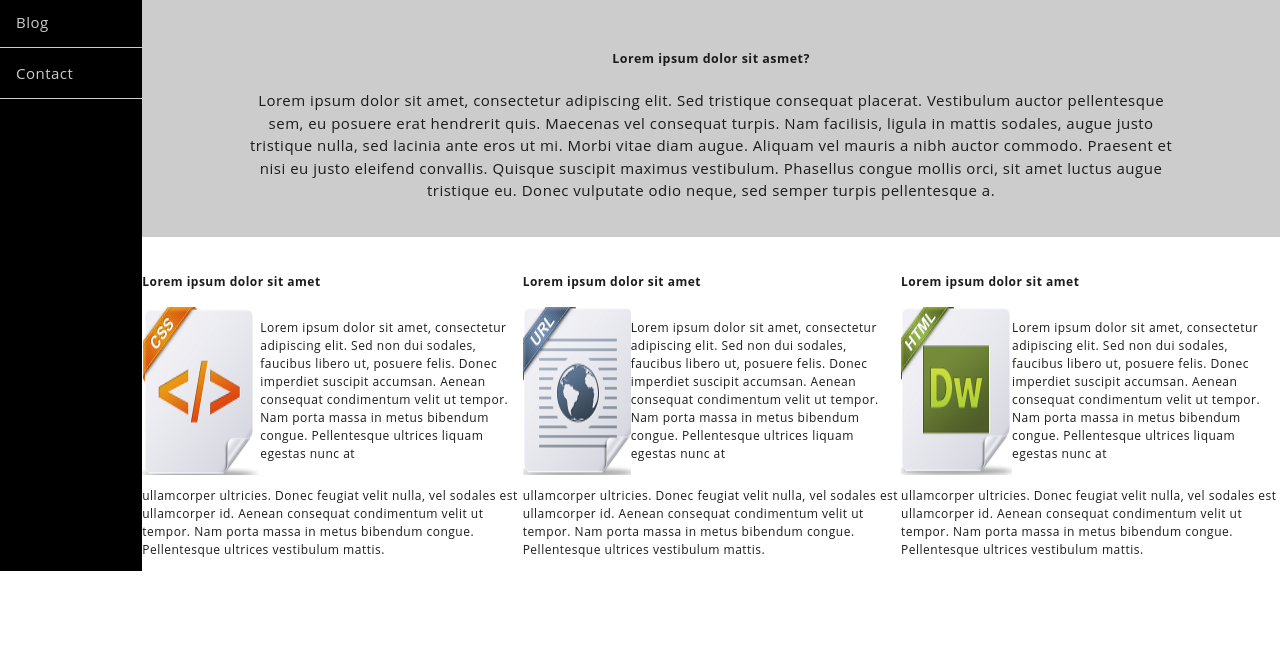
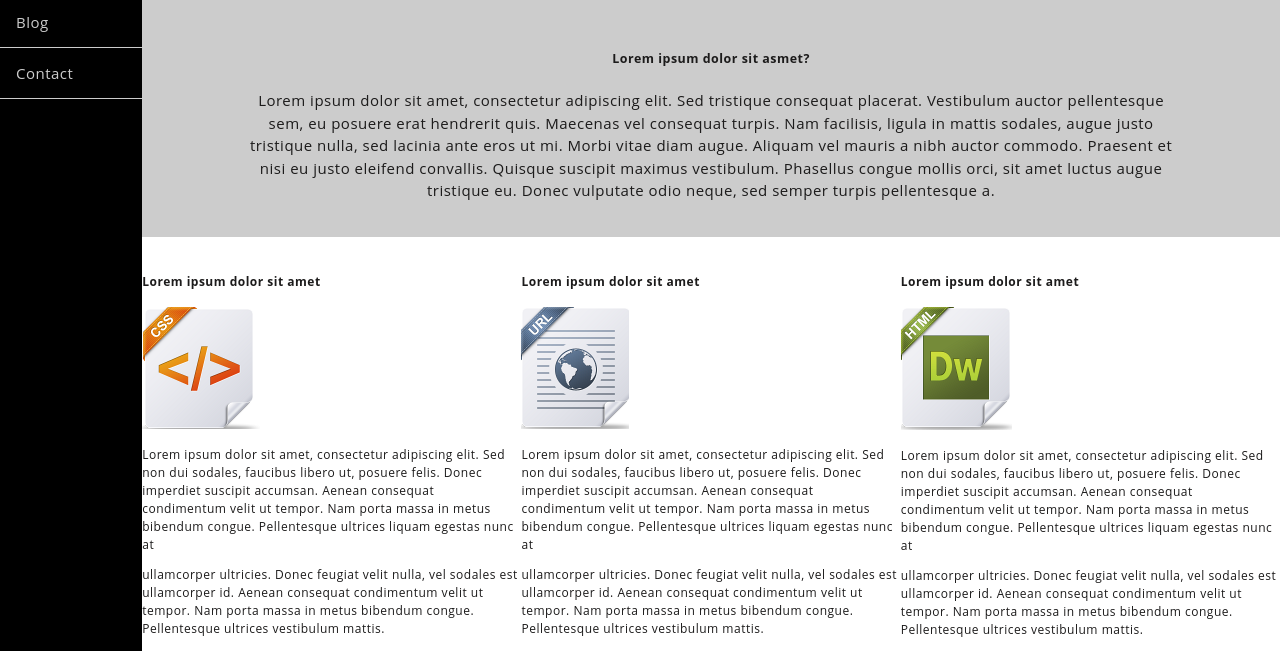
Before and after one commit to nguyencayrent/testintern, a plain HTML site: page index.html in a window 1280 px wide. Shown: the part 156-807 px from the top of the page. Drawn offline with Linux system fonts and the light colour scheme.

Commit message:
Update index.html

```diff
--- a/index.html
+++ b/index.html
@@ -32,7 +32,7 @@
             <div class="Group2">
                 <div class="Group3">
                     <h4>Lorem ipsum dolor sit amet</h4>
-                    <div style="display: flex;">
+                    <div id="fl">
                     <img src="img/css.png" alt="">
                     <p>Lorem ipsum dolor sit amet, consectetur adipiscing elit. Sed non dui sodales, faucibus libero ut, posuere felis. Donec imperdiet suscipit accumsan. Aenean consequat condimentum velit ut tempor. Nam porta massa in metus bibendum congue. Pellentesque ultrices liquam egestas nunc at </p>
                     </div>
@@ -41,7 +41,7 @@
                 </div>
                 <div class="Group4">
                     <h4>Lorem ipsum dolor sit amet</h4>
-                    <div style="display: flex;">
+                    <div id="fl">
                     <img src="img/url.png" alt="">
                     <p>Lorem ipsum dolor sit amet, consectetur adipiscing elit. Sed non dui sodales, faucibus libero ut, posuere felis. Donec imperdiet suscipit accumsan. Aenean consequat condimentum velit ut tempor. Nam porta massa in metus bibendum congue. Pellentesque ultrices liquam egestas nunc at </p>
                     </div>
@@ -50,7 +50,7 @@
                 </div>
                 <div class="Group5">
                     <h4>Lorem ipsum dolor sit amet</h4>
-                    <div style="display: flex;">
+                    <div id="fl">
                     <img src="img/html.png" alt="">
                     <p>Lorem ipsum dolor sit amet, consectetur adipiscing elit. Sed non dui sodales, faucibus libero ut, posuere felis. Donec imperdiet suscipit accumsan. Aenean consequat condimentum velit ut tempor. Nam porta massa in metus bibendum congue. Pellentesque ultrices liquam egestas nunc at </p>
                     </div>
```
